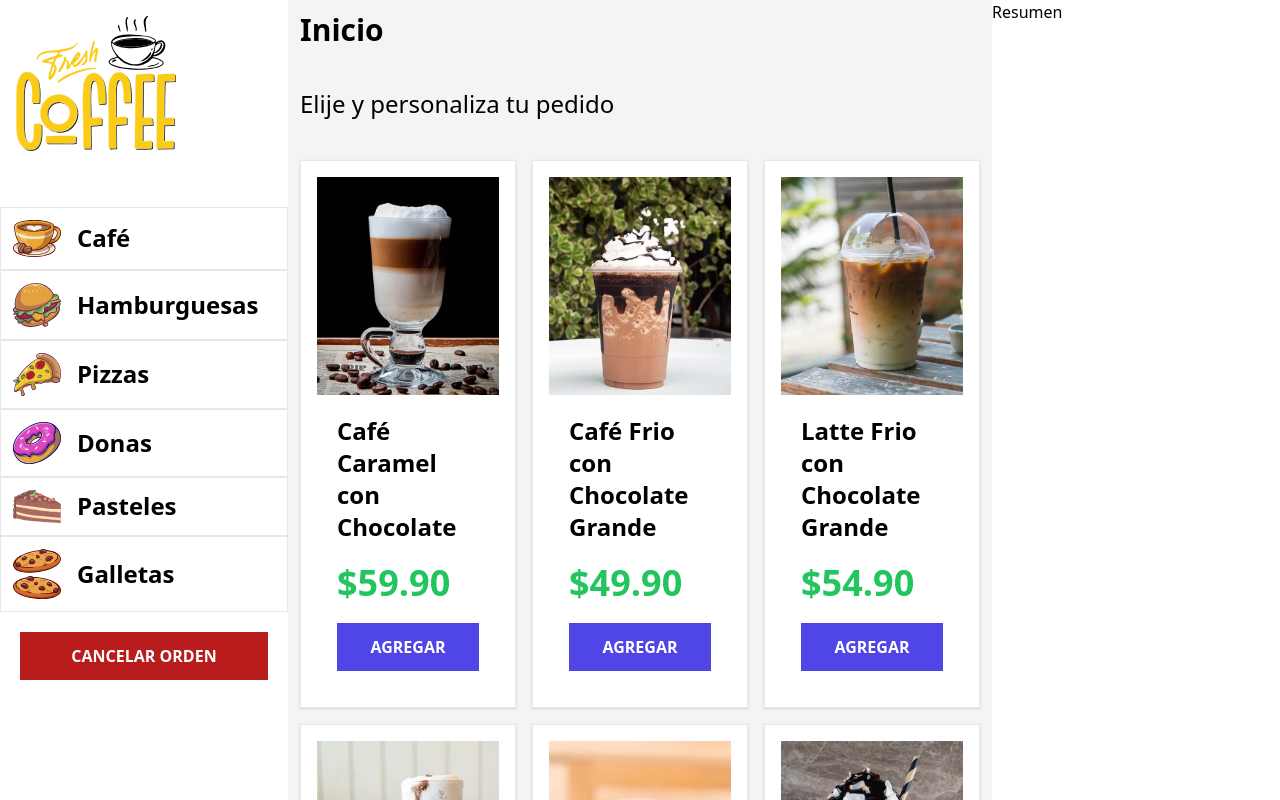
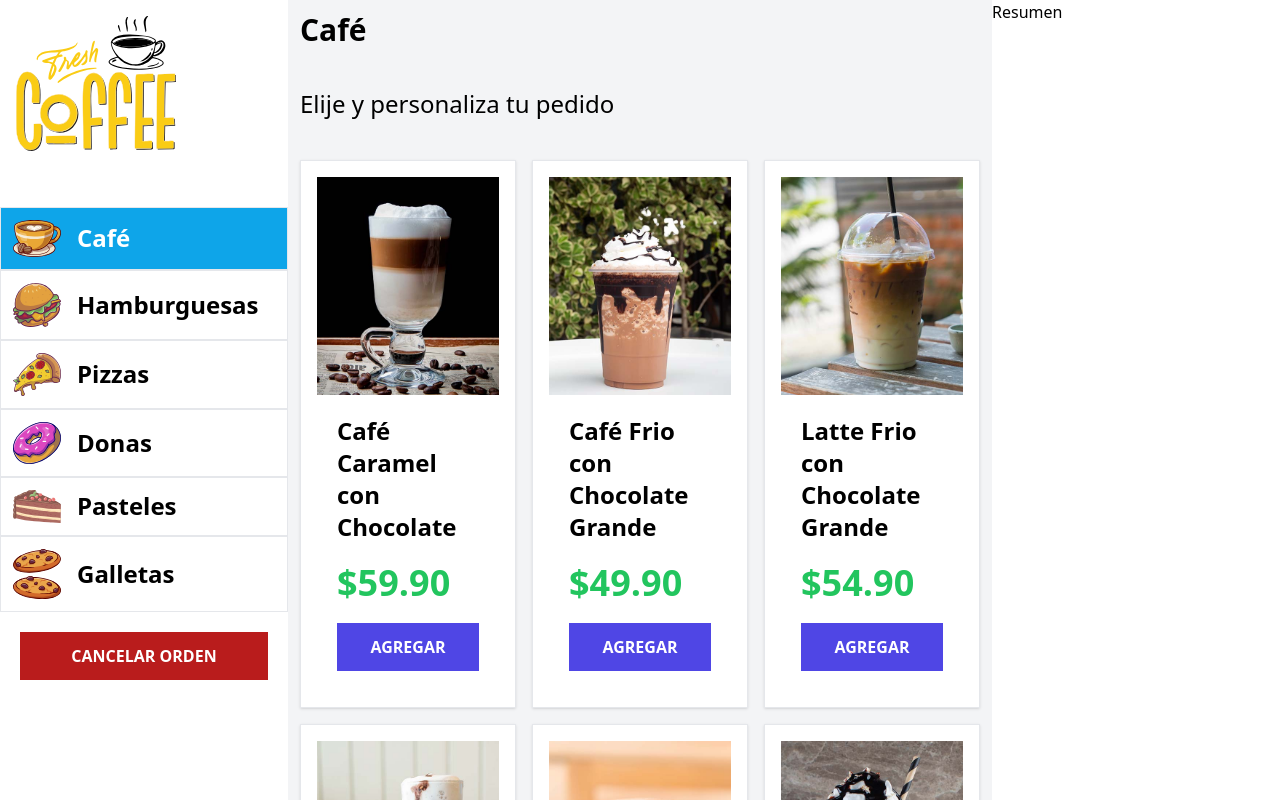
Before and after one commit to LeoSotomayor2001/react-kiosco, a React (Vite) app: page / in a window 1280 px wide. Built offline with nearby package versions, Linux system fonts and the light colour scheme.

Commit message:
Creando un context para manejar el estado

```diff
--- a/src/components/Categoria.jsx
+++ b/src/components/Categoria.jsx
@@ -1,15 +1,25 @@
-import { categorias } from "../data/categorias"
+
+import useQuiosco from "../hooks/useQuiosco"
 
 
 export const Categoria = ({ categoria }) => {
     const { icono, nombre,id } = categoria
+    const { handleClickCategoria, categoriaActual } = useQuiosco()
+    const resaltar=()=>{
+        return categoriaActual?.id===id ? 'bg-sky-500 text-white' : 'bg-white'
+    }
   return (
-    <div
-        className="flex items-center gap-4 border w-full p-3 hover:bg-sky-500
-        hover:border-sky-500 hover:text-white cursor-pointer"
+    <button onClick={() => handleClickCategoria(id)}
+        className={`${resaltar()}
+        flex items-center gap-4 border w-full p-3 hover:bg-sky-500
+        hover:border-sky-500 hover:text-white cursor-pointer`}
     >
         <img src={`/img/icono_${icono}.svg`} alt="imagen icono" className="w-12" />
-        <p className="text-2xl font-bold cursor-pointer truncate">{nombre}</p>
-    </div>
+        <p
+          className="text-2xl font-bold cursor-pointer truncate"
+        >
+          {nombre}
+        </p>
+    </button>
   )
 }
--- a/src/components/Sidebar.jsx
+++ b/src/components/Sidebar.jsx
@@ -1,8 +1,10 @@
-import { categorias } from "../data/categorias"
+
+import useQuiosco from "../hooks/useQuiosco"
 import { Categoria } from "./Categoria"
 
 
 export const Sidebar = () => {
+    const {categorias}= useQuiosco()
   return (
     <aside className="md:w-72 ">
         <div className="p-4">
--- /dev/null
+++ b/src/context/QuiscoProvider.jsx
@@ -0,0 +1,28 @@
+import { createContext,useState } from "react"
+import { categorias as categoriasDB } from "../data/categorias"
+const QuiscoContext = createContext()
+const QuiscoProvider= ({children}) => {
+
+    const [categorias, setCategorias] = useState(categoriasDB)
+    const [categoriaActual, setCategoriaActual] = useState(categorias[0])
+
+    const handleClickCategoria = id => {
+        const nuevaCategoria = categorias.filter(categoria => categoria.id === id)
+        setCategoriaActual(nuevaCategoria[0])
+    }
+    return (
+        <QuiscoContext.Provider
+            value={{
+                categorias,
+                categoriaActual,
+                handleClickCategoria
+            }}
+        >
+            {children}
+        </QuiscoContext.Provider>
+    )
+}
+export {
+    QuiscoProvider
+}
+export default QuiscoContext
--- /dev/null
+++ b/src/hooks/useQuiosco.js
@@ -0,0 +1,10 @@
+import { useContext } from "react"
+import QuiscoContext from "../context/QuiscoProvider"
+
+
+const useQuiosco= ()=>{
+
+    return useContext(QuiscoContext)
+}
+
+export default useQuiosco
--- a/src/main.jsx
+++ b/src/main.jsx
@@ -3,9 +3,13 @@ import ReactDOM from 'react-dom/client'
 import './index.css'
 import {RouterProvider} from 'react-router-dom'
 import router from './router'
+import { QuiscoProvider } from './context/QuiscoProvider'
 ReactDOM.createRoot(document.getElementById('root')).render(
   <React.StrictMode>
-    <RouterProvider router={router}/>
+    <QuiscoProvider>
+      <RouterProvider router={router}/>
+
+    </QuiscoProvider>
 
   </React.StrictMode>,
 )
--- a/src/views/Inicio.jsx
+++ b/src/views/Inicio.jsx
@@ -1,10 +1,13 @@
 import { Producto } from '../components/Producto'
-import {productos} from '../data/productos'
+import {productos as data} from '../data/productos'
+import useQuiosco from '../hooks/useQuiosco'
 export const Inicio = () => {
-  console.log(productos)
+
+  const {categoriaActual}= useQuiosco();
+  const productos= data.filter(producto => producto.categoria_id === categoriaActual?.id)
   return (
     <>
-      <h1 className='text-3xl font-black'>Inicio</h1>
+      <h1 className='text-3xl font-black'>{categoriaActual?.nombre}</h1>
       <p className='text-2xl my-10'>Elije y personaliza tu pedido</p>
 
       <div className='grid gap-4 grid-cols-1 md:grid-cols-2 xl:grid-cols-3'>
```
